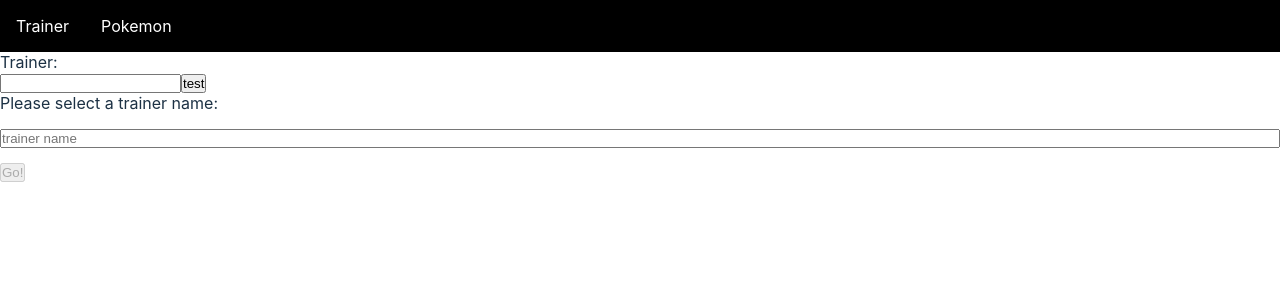
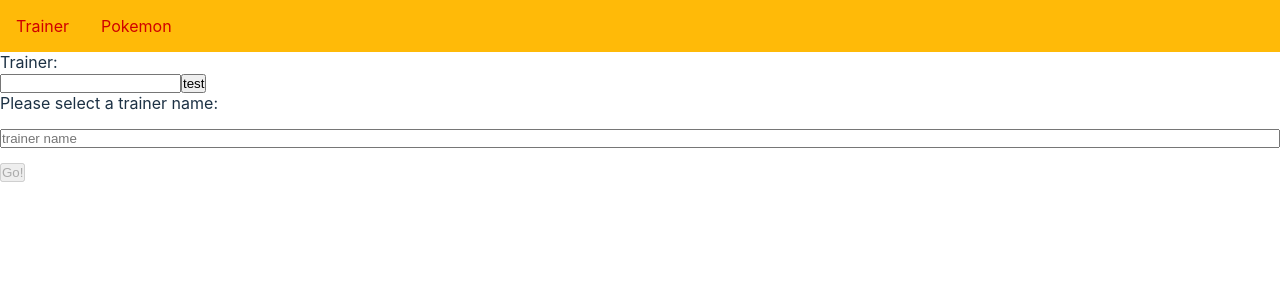
Before and after one commit to geodk00/pokemon, an Angular app: page /login in a window 1280 px wide. Shown: the top 300 px of the page. Built offline with nearby package versions, Linux system fonts and the light colour scheme.

Commit message:
feat: style navbar with color vars

```diff
--- a/src/app/shared/components/navbar/navbar.component.css
+++ b/src/app/shared/components/navbar/navbar.component.css
@@ -1,8 +1,7 @@
 nav {
     position: sticky;
     top: 0;
-    background-color: black;
-    color: white;
+    background-color: var(--col-yellow);
 }
 
 nav, ul {
@@ -12,7 +11,7 @@
 
 li a {
     text-decoration: none;
-    color: white;
+    color: var(--col-red);
     display: block;
     padding: 1em;
 }
```
